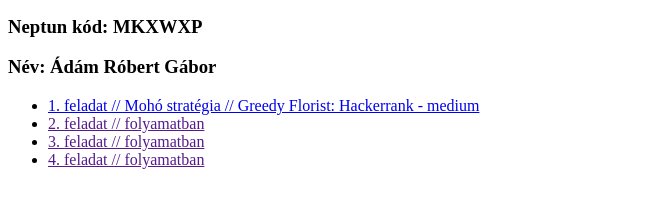
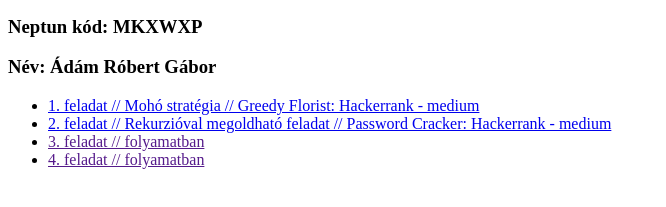
Before and after one commit to adamrobert77/L_Algoritmusok_es_adatszerkezetek_I, a plain HTML site: page index.html in a window 1280 px wide. Shown: the part 105-312 px from the top of the page, without its empty margins (0-666 px from the left). Drawn offline with Linux system fonts and the light colour scheme.

Commit message:
Update index.html

```diff
--- a/index.html
+++ b/index.html
@@ -13,7 +13,7 @@
 <ul>
     <li><a href="https://github.com/adamrobert77/L_Algoritmusok_es_adatszerkezetek_I/tree/main/01_Moho_strategia"> 1. feladat // Mohó stratégia // Greedy Florist: Hackerrank - medium</a></li>
 
-    <li><a href=""> 2. feladat // folyamatban</a></li>
+    <li><a href="https://github.com/adamrobert77/L_Algoritmusok_es_adatszerkezetek_I/tree/main/02_Rekurzióval%20megoldható%20feladatok"> 2. feladat // Rekurzióval megoldható feladat // Password Cracker: Hackerrank - medium</a></li>
 
     <li><a href=""> 3. feladat // folyamatban</a></li>
 
```
